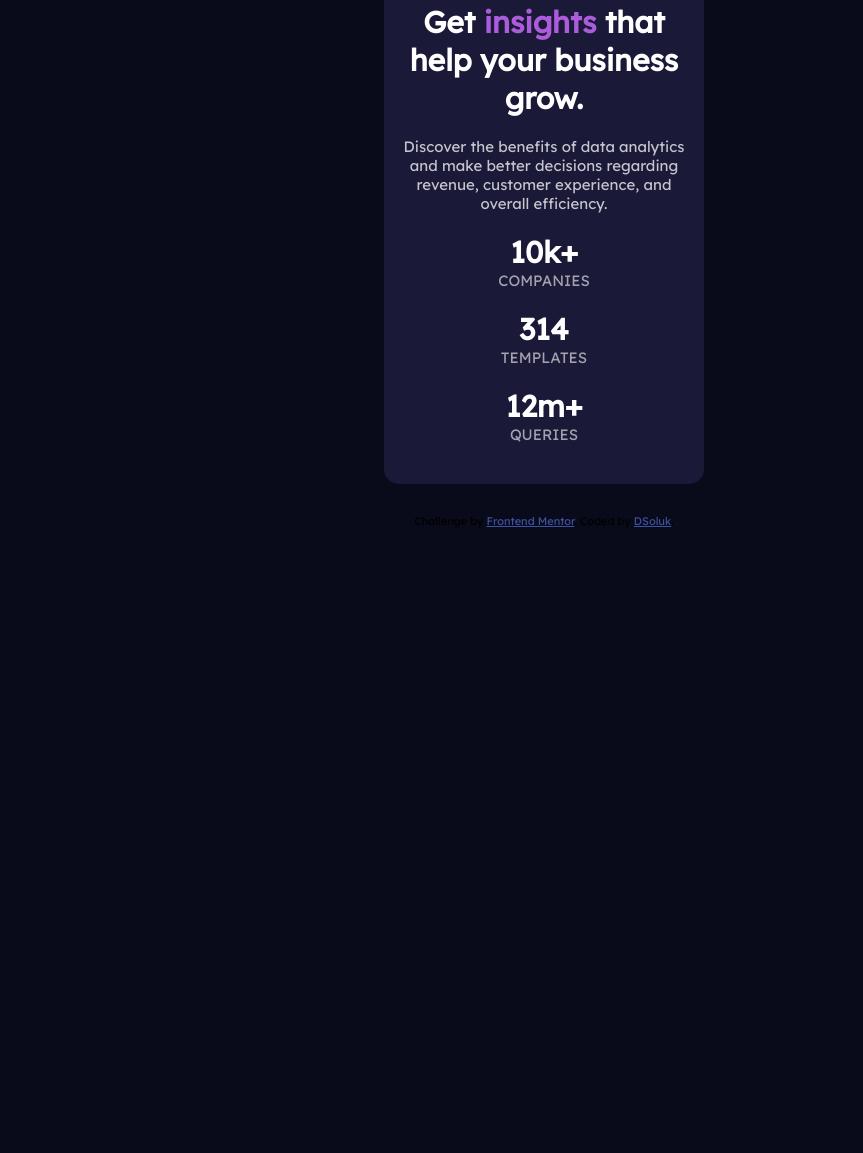
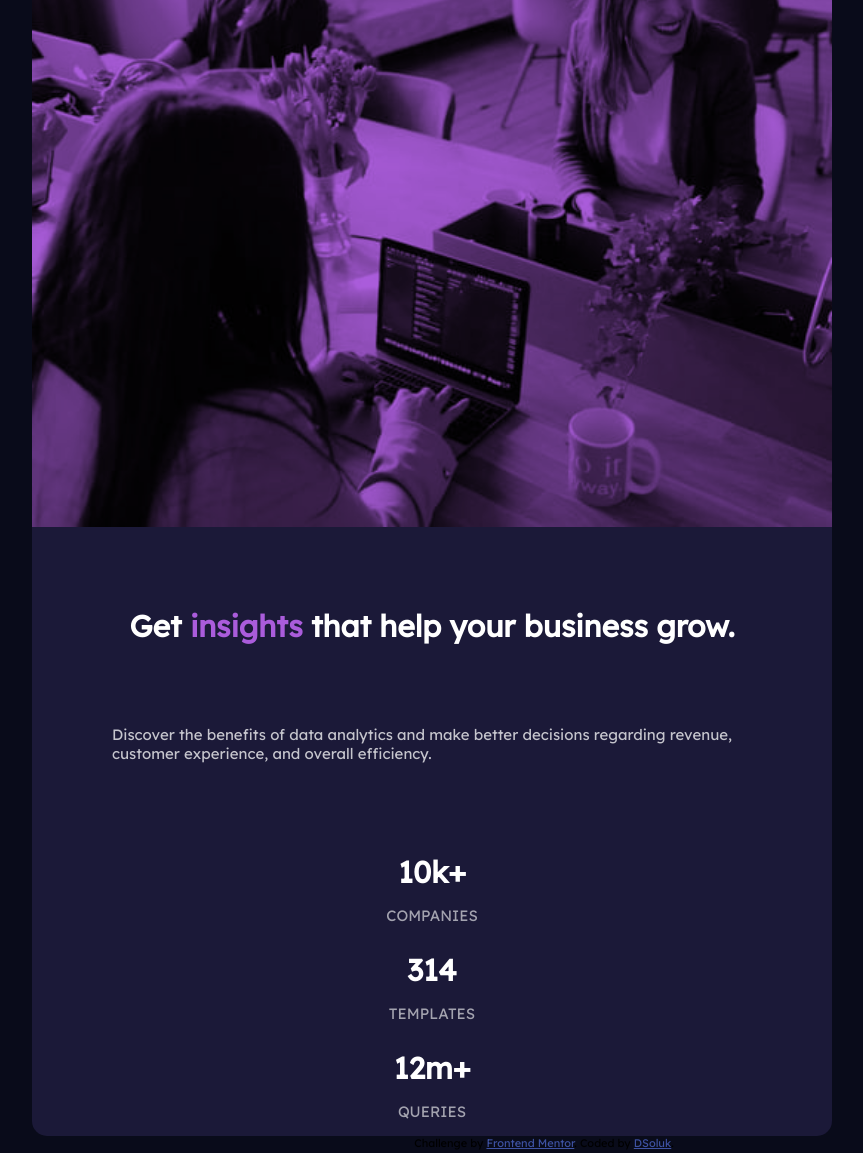
Before and after one commit to dsoluk/stats-preview-card-component-main, a plain HTML site: page stats-preview-card-component-main/index.html in a window 1280 px wide. Shown: the part 262-1415 px from the top of the page, without its empty margins (96-959 px from the left). Before the commit the page ends 800 px from the top, so only its background shows below. Drawn offline with Linux system fonts and the light colour scheme.

Commit message:
ugh...image box problems

```diff
--- a/stats-preview-card-component-main/css/styles.css
+++ b/stats-preview-card-component-main/css/styles.css
@@ -10,6 +10,7 @@
 /* Body Styles
 /* ------------------------------- */
 
+/* html, */
 body {
   font-family: "Inter", sans-serif;
   font-family: "Lexend Deca", sans-serif;
@@ -17,40 +18,64 @@ body {
 
   background-color: var(--Very-dark-blue-mainBG);
 
-  margin: 10px;
+  margin: 10%;
   padding: 0;
-
-  display: flex;
-  flex-direction: column;
-  justify-content: center;
-  align-items: center;
 }
 
 /* Main / Card Styles
 /* ------------------------------- */
 
 main {
+  display: flex;
+  flex-direction: column;
+  justify-content: center;
+  align-items: center;
+  margin: 0;
+
   background-color: var(--Dark-desaturated-blue-cardBG);
 
-  max-width: 320px;
+  max-width: 800px;
+  min-width: 320px;
   border-radius: 15px;
-  min-height: 92vh;
+  /* min-height: 100vh; */
+  /* margin: 10%; */
 
-  margin-bottom: 30px;
+  /* margin-bottom: 30px; */
 }
 
 /* Image Styles
 /* ------------------------------- */
 
 .image-box {
+  /* display: block; */
   background-color: var(--Soft-violet-accent);
-  border-radius: 15px 15px 0px 0px;
+  /* border-radius: 15px 15px 0px 0px; */
+  /* position: relative; */
+  /* overflow: fill; */
+  /* object-fit: fill; */
+  /* margin: 0; */
+  flex: 1;
 }
 
 img {
   display: block;
   width: 100%;
   mix-blend-mode: multiply;
+  /* position: relative; */
+  /* overflow: fill; */
+  /* object-fit: fill; */
+  /* margin: 0; */
+}
+
+/* Non Image box Styles
+/* ------------------------------- */
+
+.non-image-box {
+  display: flex;
+  flex-direction: column;
+  justify-content: center;
+  align-items: center;
+  height: 100%;
 }
 
 /* Copy (h1 and p) section
@@ -60,6 +85,8 @@ h1 {
   color: var(--White-main-heading-stats);
   padding: 0 15px 0 15px;
   text-align: center;
+
+  margin: 10%;
 }
 
 span {
@@ -68,9 +95,9 @@ span {
 
 .main-copy p {
   color: var(--Slightly-transparent-white-main-para);
-  padding: 0 15px 0 15px;
-  text-align: center;
-  margin-bottom: 0;
+  /* padding: 0 15px 0 15px; */
+  /* text-align: center; */
+  margin: 10%;
 }
 
 /* Stats section
@@ -88,15 +115,31 @@ span {
 .main-stats p {
   color: var(--Slightly-transparent-white-stat-headings);
   text-transform: uppercase;
-  margin: 0;
+  /* margin: 0; */
 }
 
 /* Attribution section
 ------------------------------------- */
-.attribution {
+footer {
   font-size: 11px;
   text-align: center;
 }
-.attribution a {
+footer a {
   color: hsl(228, 45%, 44%);
 }
+
+/* Media queries for desktop section
+------------------------------------- */
+
+/* On screens that are 800px or more, set the  */
+/* @media screen and (min-width: 800px) {
+  main {
+    flex-direction: row-reverse;
+    max-width: 1200px;
+    margin: 20%;
+  }
+
+  .main-stats {
+    flex-direction: row;
+  }
+} */
--- a/stats-preview-card-component-main/index.html
+++ b/stats-preview-card-component-main/index.html
@@ -18,8 +18,11 @@
 <body>
   <main>
       <div class="image-box">
-        <img src="images/image-header-mobile.jpg" alt="image of 3 women at work desk with image purplish">
+        <img src="images/image-header-mobile.jpg"
+            srcset="images/image-header-desktop.jpg 800w"
+            alt="image of 3 women at work desk with image purplish">
       </div>
+      <div class="non-image-box">
         <div class="main-copy">
           <h1>Get <span>insights</span> that help your business grow.</h1>
           <p>Discover the benefits of data analytics and make better decisions regarding revenue, customer experience,
@@ -33,8 +36,7 @@
           <h1>12m+</h1>
           <p>queries</p>
         </div>
-  </main>
-
+      </div>
   </main>
   <footer class="attribution">
     Challenge by <a href="https://www.frontendmentor.io?ref=challenge" target="_blank">Frontend Mentor</a>.
```
Lines whose indentation alone changed are shown as unchanged.
